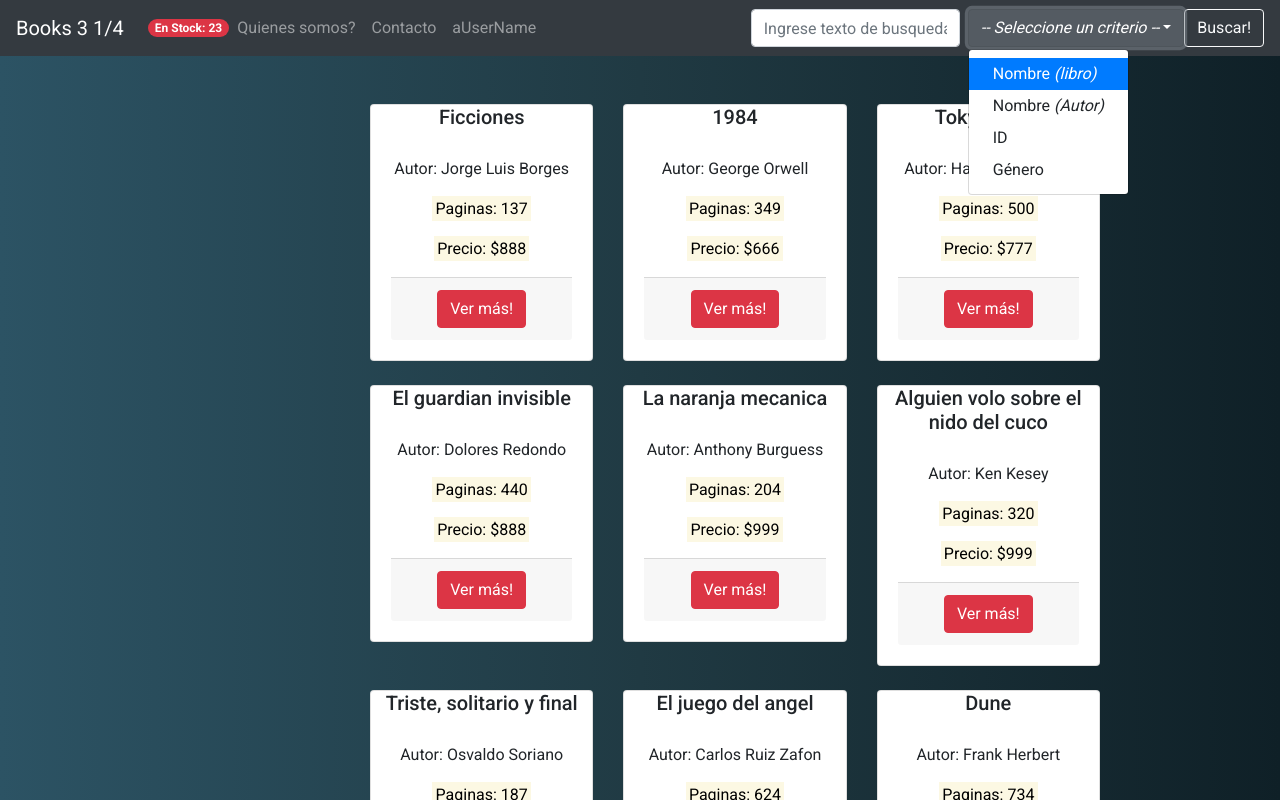
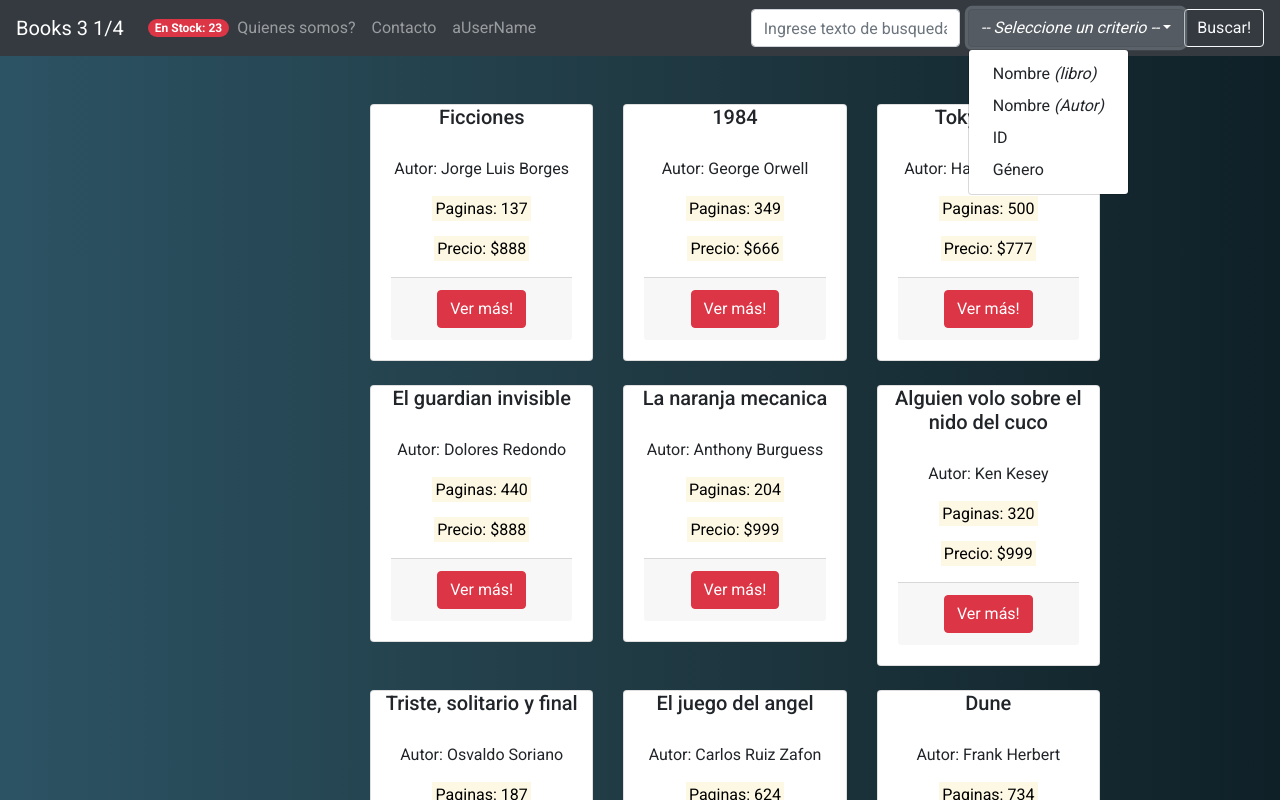
Before and after one commit to ValenzuelaH/nombrePendienteII-Front, a React (Create React App) app: page / in a window 1280 px wide. Both pictures are taken after a click on the button "-- Seleccione un criterio --". Shown: the top 800 px of the page. Built offline with nearby package versions, Linux system fonts and the light colour scheme.

Commit message:
Fixing details in navbar no-logic

```diff
--- a/src/components/CriteriaDropdown.jsx
+++ b/src/components/CriteriaDropdown.jsx
@@ -14,7 +14,7 @@ class CriteriaDropdown extends React.Component{
                     <i>-- Seleccione un criterio --</i>
             </button>
                 <div class="dropdown-menu" aria-labelledby="dropdownMenu2">
-                    <button class="dropdown-item active" type="button">       Nombre <i>(libro)</i></button>
+                    <button class="dropdown-item" type="button">       Nombre <i>(libro)</i></button>
                     <button class="dropdown-item" type="button">       Nombre <i>(Autor)</i></button>
                     <button class="dropdown-item" type="button">       ID</button>
                     <button class="dropdown-item" type="button">       Género</button>
```
